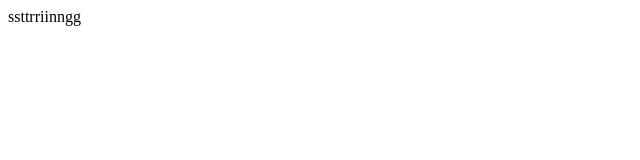
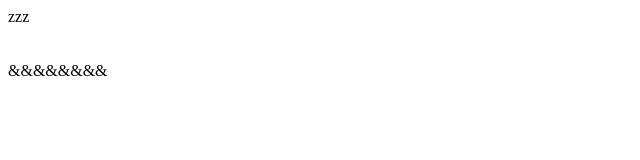
Before and after one commit to TurdusPilaris/codewars, a plain HTML site: page 8kyu/index.html in a window 1280 px wide. Shown: the whole page, without its empty margins (0-640 px from the left). Drawn offline with Linux system fonts and the light colour scheme.

Commit message:
kata Contamination-#1-String.js my solution

```diff
--- /dev/null
+++ b/8kyu/Contamination-#1-String.js
@@ -0,0 +1,31 @@
+// An AI has infected a text with a character!!
+//
+//     This text is now fully mutated to this character.
+//
+//     If the text or the character are empty, return an empty string.
+//     There will never be a case when both are empty as nothing is going on!!
+//
+//     Note: The character is a string of length 1 or an empty string.
+//
+//     Example
+// text before = "abc"
+// character   = "z"
+// text after  = "zzz"
+
+// Solution
+
+function contamination(text, char){
+    let result = "";
+    for (let i = 0; i < text.length; i++) {
+        // if (Boolean(char.trim())) {
+            result = result + char;
+        // }
+    }
+    return result;
+}
+
+document.write(contamination("abc","z"), "<br>");
+document.write(contamination("","z"), "<br>");
+document.write(contamination("abc",""), "<br>");
+document.write(contamination("_3ebzgh4","&"), "<br>");
+document.write(contamination("//case"," "), "<br>");
```
Also changed, not shown: 8kyu/index.html (+1 -1 lines).
